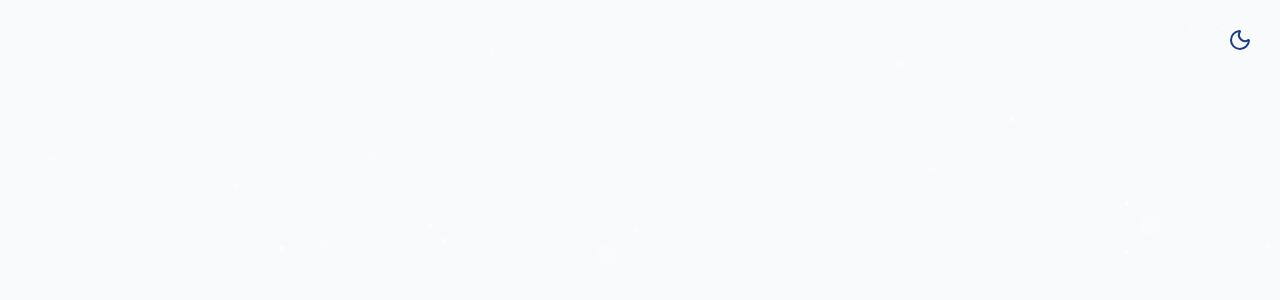
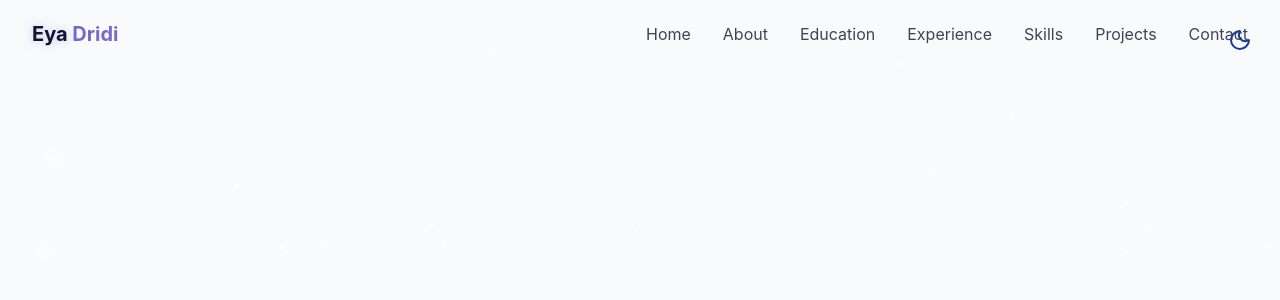
Before and after one commit to eyadrid/eyadrid.github.io, a React (Vite) app: page / in a window 1280 px wide. Shown: the top 300 px of the page. Built offline with nearby package versions, Linux system fonts and the light colour scheme.

Commit message:
Building the Navbar

```diff
--- /dev/null
+++ b/src/components/navbar.jsx
@@ -0,0 +1,93 @@
+import { cn } from "@/lib/utils";
+import { Menu, X } from "lucide-react";
+import { useEffect, useState } from "react";
+
+const navItems = [
+  { name: "Home", href: "#hero" },
+  { name: "About", href: "#about" },
+  { name: "Education", href: "#education" },
+  { name: "Experience", href: "#experience" },
+  { name: "Skills", href: "#skills" },
+  { name: "Projects", href: "#projects" },
+  { name: "Contact", href: "#contact" },
+];
+
+export const Navbar = () => {
+  const [isScrolled, setIsScrolled] = useState(false);
+  const [isMenuOpen, setIsMenuOpen] = useState(false);
+
+  useEffect(() => {
+    const handleScroll = () => {
+      setIsScrolled(window.screenY > 10);
+    };
+
+    window.addEventListener("scroll", handleScroll);
+    return () => window.removeEventListener("scroll", handleScroll);
+  }, []);
+  return (
+    <nav
+      className={cn(
+        "fixed w-full z-40 transition-all duration-300",
+        isScrolled ? "py-3 bg-background/80 backdrop-blur-md shadow-xs" : "py-5"
+      )}
+    >
+      <div className="container flex items-center justify-between">
+        <a
+          className="text-xl font-bold text-primary flex items-center"
+          href="#hero"
+        >
+          <span className="relative z-10">
+            <span className="text-glow text-foreground"> Eya </span>{" "}
+            Dridi
+          </span>
+        </a>
+
+        {/* desktop nav */}
+        <div className="hidden md:flex space-x-8">
+          {navItems.map((item, key) => (
+            <a
+              key={key}
+              href={item.href}
+              className="text-foreground/80 hover:text-primary transition-colors duration-300"
+            >
+              {item.name}
+            </a>
+          ))}
+        </div>
+
+        {/* mobile nav */}
+
+        <button
+          onClick={() => setIsMenuOpen((prev) => !prev)}
+          className="md:hidden p-2 text-foreground z-50"
+          aria-label={isMenuOpen ? "Close Menu" : "Open Menu"}
+        >
+          {isMenuOpen ? <X size={24} /> : <Menu size={24} />}{" "}
+        </button>
+
+        <div
+          className={cn(
+            "fixed inset-0 bg-background/95 backdroup-blur-md z-40 flex flex-col items-center justify-center",
+            "transition-all duration-300 md:hidden",
+            isMenuOpen
+              ? "opacity-100 pointer-events-auto"
+              : "opacity-0 pointer-events-none"
+          )}
+        >
+          <div className="flex flex-col space-y-8 text-xl">
+            {navItems.map((item, key) => (
+              <a
+                key={key}
+                href={item.href}
+                className="text-foreground/80 hover:text-primary transition-colors duration-300"
+                onClick={() => setIsMenuOpen(false)}
+              >
+                {item.name}
+              </a>
+            ))}
+          </div>
+        </div>
+      </div>
+    </nav>
+  );
+};
--- a/src/pages/Home.jsx
+++ b/src/pages/Home.jsx
@@ -1,3 +1,4 @@
+import { Navbar } from "../components/navbar";
 import { ThemeToggle } from "../components/ThemeToggle";
 import { StarBackground } from "@/components/StarBackground";
 
@@ -8,7 +9,8 @@
       <ThemeToggle />
       {/* Background Effects */}
       <StarBackground />
-
+      {/* Navbar */}
+      <Navbar />
 
     </div>
   );
```
